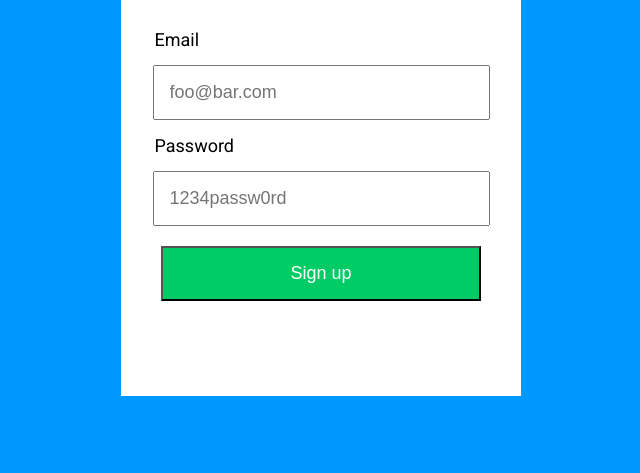
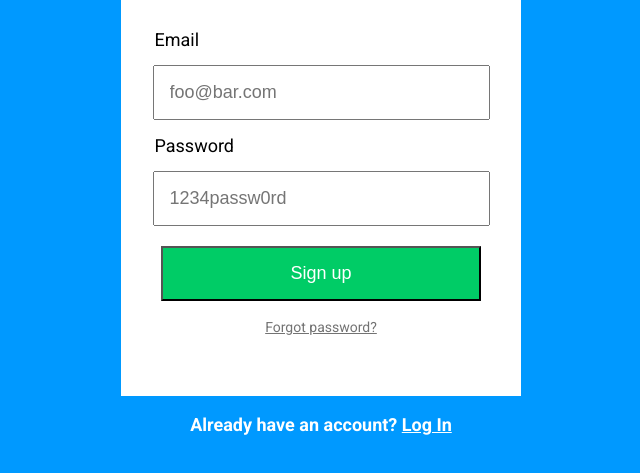
Before and after one commit to lunamyst/AnalogSea, a plain HTML site: page index.html in a window 1280 px wide. Shown: the part 183-656 px from the top of the page, without its empty margins (319-959 px from the left). Drawn offline with Linux system fonts and the light colour scheme.

Commit message:
Satisfy link requirements for challenge page

```diff
--- a/index.html
+++ b/index.html
@@ -17,17 +17,21 @@
 </header>
 <main>
 	<div class="signup-box">
-		<p>Sign Up</p>
+		<p class="signup-box-label">Sign Up</p>
 		<form class="signup-form" action="/signup/" method="post">
 			<label for="email">Email</label>
-			<input id="email" type="text" name="email" placeholder="foo@bar.com">
+			<input id="email" type="email" name="email" placeholder="foo@bar.com" required/>
 
 			<label for="password">Password</label>
-			<input id="password" type="text" name="password" placeholder="1234passw0rd">
+			<input id="password" type="text" name="password" placeholder="1234passw0rd" required/>
 
 			<button type="submit">Sign up</button>
 
 		</form>
+		<p class="forgot-password"><a href="/forgot-password/new">Forgot password?</a></p>
+	</div>
+	<div class="existing-customer">
+		<p>Already have an account? <a href="/login">Log In</a></p>
 	</div>
 </main>
 </body>
--- a/main.css
+++ b/main.css
@@ -32,7 +32,7 @@ body {
 	margin-top: 20px;
 }
 
-.signup-box p {
+p.signup-box-label {
 	text-align: center;
 	color: #737373;
 	font-size: 36px;
@@ -40,6 +40,15 @@ body {
 
 }
 
+.signup-box a {
+	font-size: 14px;
+	text-align: center;
+	color: #737373;
+}
+
+p.forgot-password {
+	text-align: center;
+}
 /*Signup Form Elements*/
 
 .signup-form label, .signup-form input {
@@ -71,5 +80,16 @@ body {
 	margin-left: auto;
 	margin-right: auto;
 	font-weight: 500;
+}
 
+/*Rest of Body */
+.existing-customer {
+	text-align: center;
+	font-size: 18px;
+	color: white;
+	font-weight: 700;
 }
+
+.existing-customer a {
+	color: white;
+}
```
